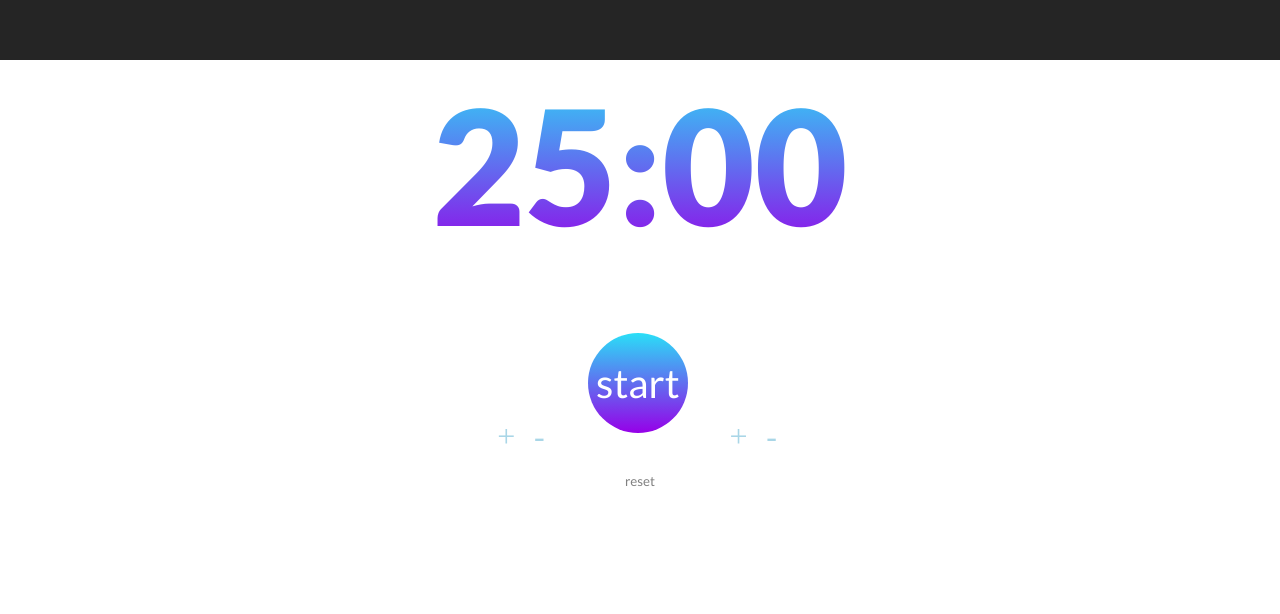
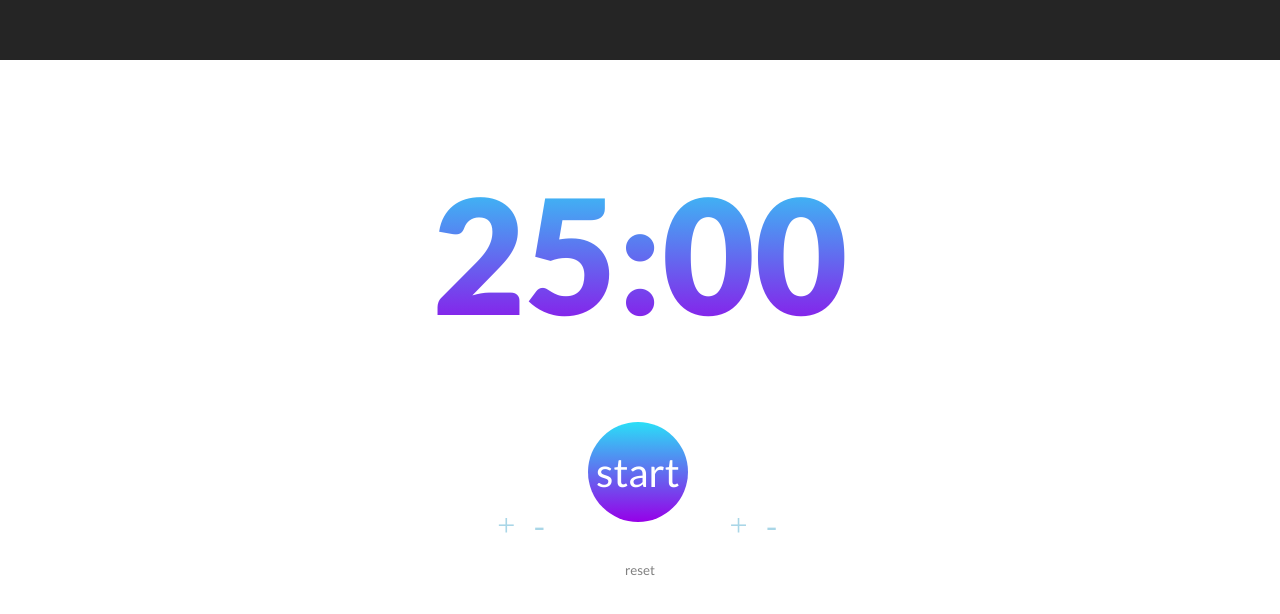
Before and after one commit to slawcka/slavikpage, a plain HTML site: page index.html in a window 1280 px wide. Shown: the part 1551-2165 px from the top of the page. Before the commit the page ends 2070 px from the top, so only its background shows below. Drawn offline with nearby package versions, Linux system fonts and the light colour scheme.

Commit message:
slavidoro timer

```diff
--- a/index.html
+++ b/index.html
@@ -54,6 +54,7 @@
     <div class="row thirdrow">
             <div class="col-12 flexx">
                 <div class="timer-wrap textcenter">
+                    <p class="white">slavidoro timer &reg;</p>
                     <h1 class="display"></h1>
                     <h1 class="sessiontype white margin-s">Let's do some work bitch</h1>
                     <div class="controls flexy ">
--- a/slavik.css
+++ b/slavik.css
@@ -265,6 +265,7 @@ nav {
 /* pomodoro */
 .thirdrow {
     background: url('img/desk.jpg')no-repeat center/cover;
+    padding:70px 0;
 }
 
 .display {
```
